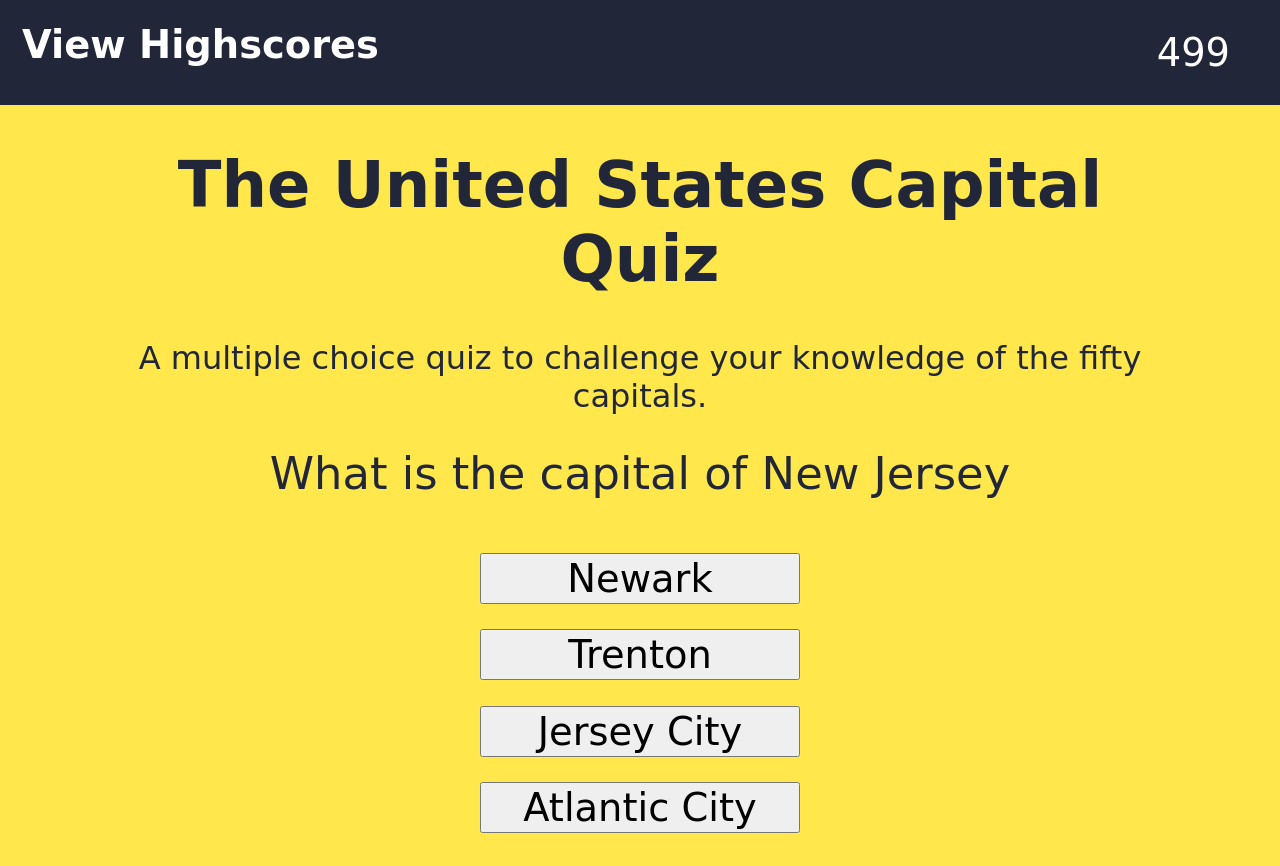
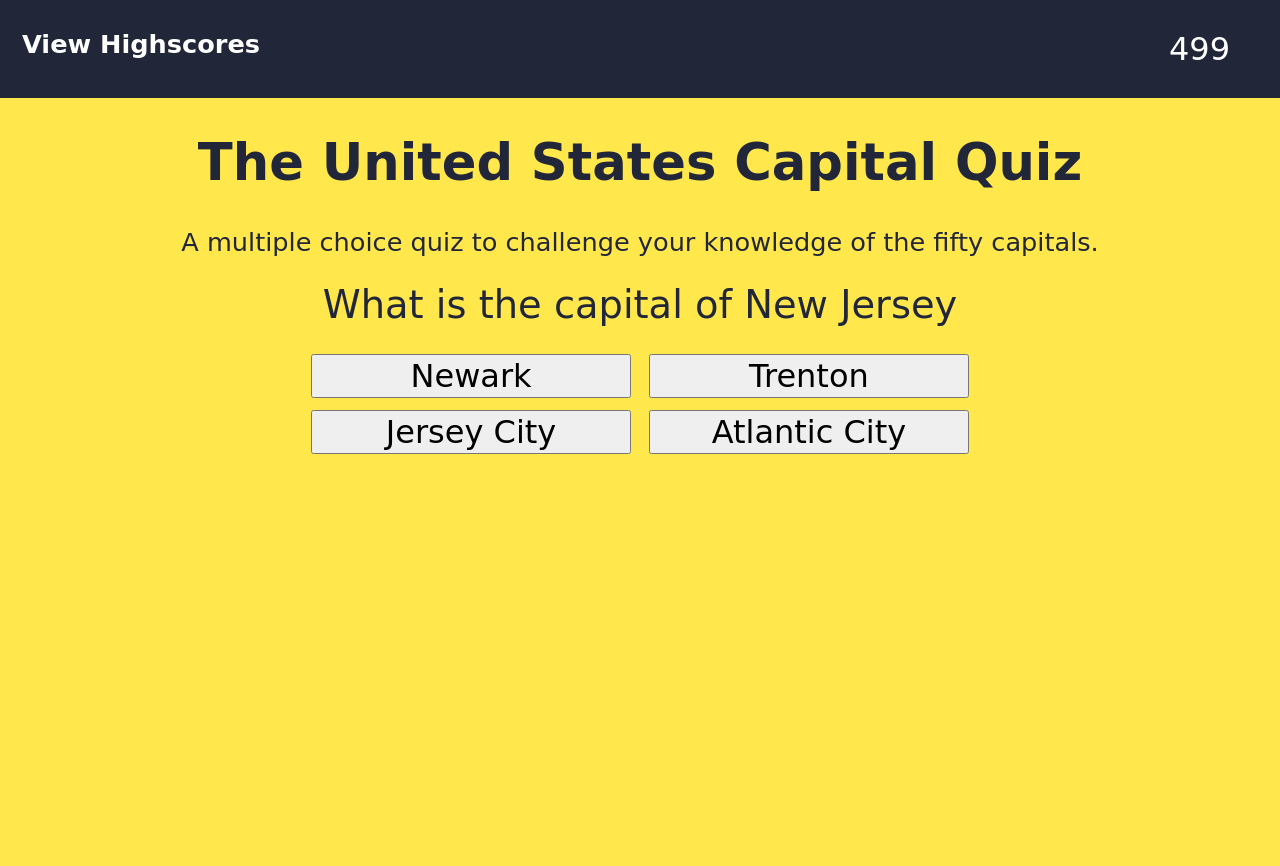
Before and after one commit to danielalexvega/Quiz-Game, a plain HTML site: page index.html in a window 1280 px wide. Both pictures are taken after a click on the button "Start". After the commit the page ends 800 px from the top, so only its background shows below. Drawn offline with Linux system fonts and the light colour scheme; a web font is replaced by a local one.

Commit message:
fixed bugs

```diff
--- a/scripts/game.js
+++ b/scripts/game.js
@@ -123,6 +123,7 @@ function endGame() {
     clearInterval(timerId);   //stop the clock
     toggleForm();             // add the form
     countdown++;
+    timerEl.textContent = countdown;
     if (countdown !== 0) {
         questionEl.textContent = `Quiz Complete! You answered ${score} questions correctly in ${countdown} seconds!`;
     } else {
--- a/style.css
+++ b/style.css
@@ -30,7 +30,7 @@ body {
   }
 
   .header a.logo {
-    font-size: 3vw;
+    font-size: 2vw;
     font-weight: bold;
     float: left;
   }
@@ -52,17 +52,17 @@ body {
 
   .timer{
     color:white;
-    font-size:3vw;
+    font-size:2.5vw;
     margin-right:30px;
   }
 
   #question{
     margin:20px;
-    font-size:3.5vw;
+    font-size:3vw;
   }
 
   .game-discription {
-    font-size:2.5vw;
+    font-size:2vw;
   }
 
   .questionBox{
@@ -70,14 +70,14 @@ body {
   }
 
   #btn-container {
-    display: inline-flex !important;
+    display: inline-flex;
     flex-direction: column;
     margin:20px 10px;
   }
   button{
-    margin: 1vw;
+    margin: .5vw;
     width:25vw;
-    font-size:3vw;
+    font-size:2.5vw;
     font-family: 'Averia Serif Libre', cursive;
   }
 
@@ -121,7 +121,7 @@ body {
 
   .scoreEl {
     margin:2vh 2vw;
-    font-size: 3vw;
+    font-size: 2.5vw;
   }
 
   #highScores-container{
@@ -136,7 +136,7 @@ body {
   }
 
   .game-title{
-    font-size: 5vw;
+    font-size: 4vw;
   }
 
   @media screen and (max-width: 500px) {
```
